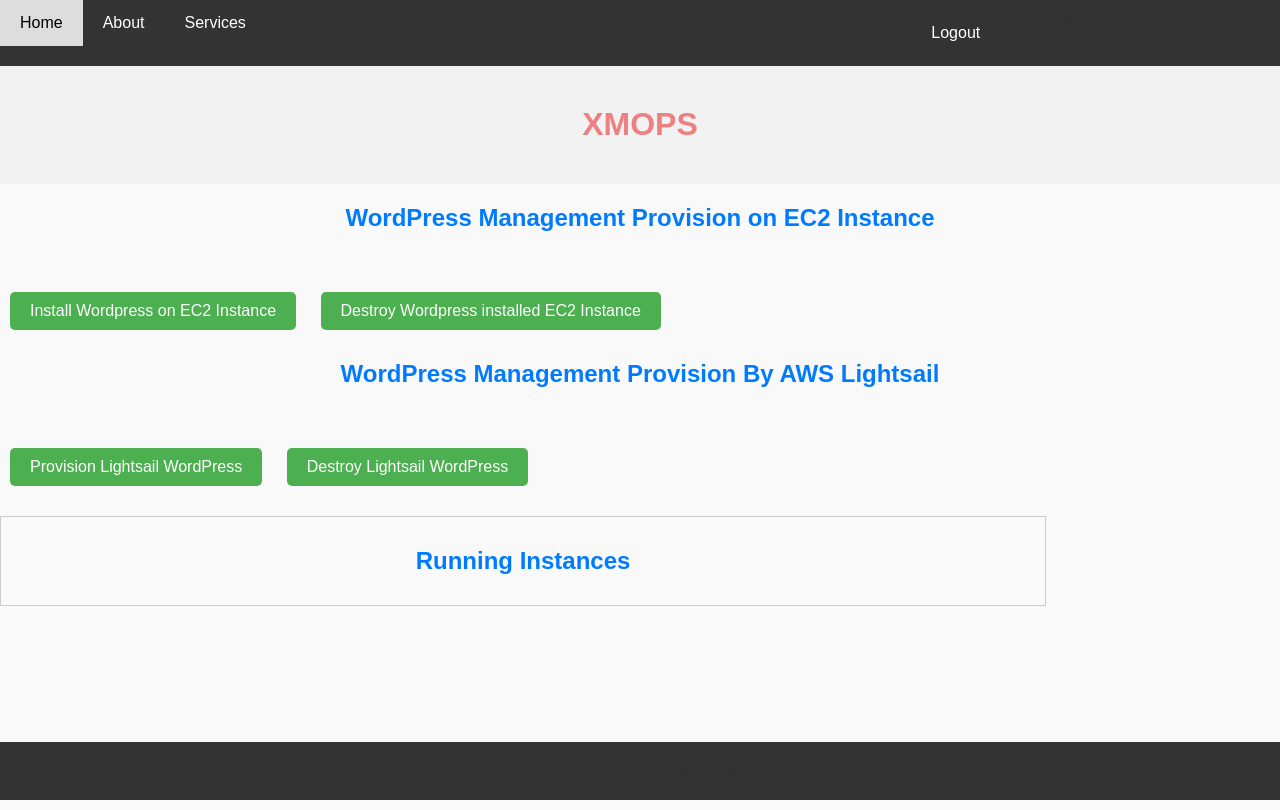
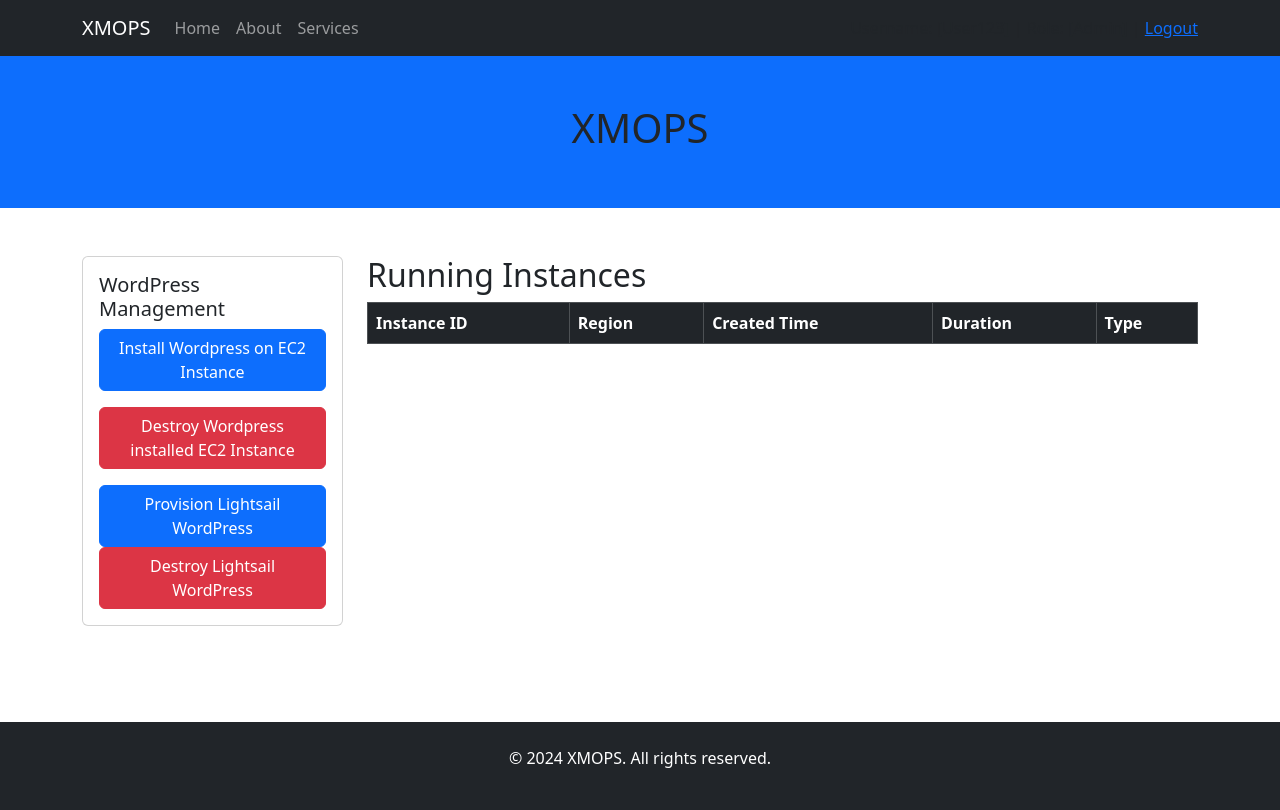
Before and after one commit to ByambadorjB/XMOPS_express.js, a website: page public/index.html in a window 1280 px wide. Drawn offline with nearby package versions, Linux system fonts and the light colour scheme.

Commit message:
index.html changed

```diff
--- a/package.json
+++ b/package.json
@@ -10,7 +10,7 @@
   "author": "",
   "license": "ISC",
   "dependencies": {
-    "aws-sdk": "^2.1562.0",
+    "aws-sdk": "^2.1563.0",
     "express": "^4.18.2"
   }
 }
--- a/public/index.html
+++ b/public/index.html
@@ -4,58 +4,106 @@
     <meta charset="UTF-8">
     <meta name="viewport" content="width=device-width, initial-scale=1.0">
     <title>XMOPS</title>
+    <!-- Bootstrap CSS -->
+    <link href="https://cdn.jsdelivr.net/npm/bootstrap@5.3.0-alpha1/dist/css/bootstrap.min.css" rel="stylesheet">
+    <!-- Custom CSS -->
     <link rel="stylesheet" href="../style/styles.css">
 
 </head>
 <body>
+    <div class="wrapper">
         <!-- Navigation Bar -->
-    <div class="navbar">
-        <a href="#">Home</a>
-        <a href="#">About</a>
-        <a href="#">Services</a>
-        <div class="user-profile">
+        <nav class="navbar navbar-expand-lg navbar-dark bg-dark">
+            <div class="container">
+                <a class="navbar-brand" href="#">XMOPS</a>
+                <button class="navbar-toggler" type="button" data-bs-toggle="collapse" data-bs-target="#navbarNav" aria-controls="navbarNav" aria-expanded="false" aria-label="Toggle navigation">
+                    <span class="navbar-toggler-icon"></span>
+                </button>
+                <div class="collapse navbar-collapse" id="navbarNav">
+                    <ul class="navbar-nav">
+                        <li class="nav-item">
+                            <a class="nav-link" href="#">Home</a>
+                        </li>
+                        <li class="nav-item">
+                            <a class="nav-link" href="#">About</a>
+                        </li>
+                        <li class="nav-item">
+                            <a class="nav-link" href="#">Services</a>
+                        </li>
+                    </ul>
+                    <div class="user-profile ms-auto">
                         Username: [User123] | Role: [Admin] | <a href="#">Logout</a>
                     </div>
                 </div>
+            </div>
+        </nav>
 
         <!--Header Section-->
-    <header>
-        <h1>XMOPS </h1>
+        <header class="bg-primary py-5">
+            <div class="container text-center">
+                <h1>XMOPS</h1>
+            </div>
         </header>
 
         <!-- Main Content Section -->
-    <div id="content">
-
-        <h2>WordPress Management Provision on EC2 Instance</h2>
-        <p id="statusMessage"></p> <!-- Paragraph to display status message -->
-        <button id="createEc2Btn">Install Wordpress on EC2 Instance</button>
-        <button id="destroyEc2Btn">Destroy Wordpress installed EC2 Instance</button>
-
-        <div id="loading" style="display: none;" class="loader">
-
+        <div class="content container mt-5">
+            <div class="row">
+                <div class="col-md-3">
+                    <!-- WordPress Management Menu -->
+                    <div class="card">
+                        <div class="card-body">
+                            <h5 class="card-title">WordPress Management</h5>
+                            <button id="createEc2Btn" class="btn btn-primary mb-3">Install Wordpress on EC2 Instance</button>
+                            <button id="destroyEc2Btn" class="btn btn-danger">Destroy Wordpress installed EC2 Instance</button>
+                            <button id="provisionLightsailWordPressBtn" class="btn btn-primary mt-3">Provision Lightsail WordPress</button>
+                            <button id="destroyLightsailWordPressBtn" class="btn btn-danger">Destroy Lightsail WordPress</button>
                         </div>
-
-        <!-- WordPress Management Section -->
-        <h2>WordPress Management Provision By AWS Lightsail</h2>
-        <p id="statusMessageLightsail"></p>
-        <button id="provisionLightsailWordPressBtn">Provision Lightsail WordPress</button>
-        <button id="destroyLightsailWordPressBtn">Destroy Lightsail WordPress</button>
-
+                    </div>
+                </div>
+                <div class="col-md-9">
                     <!-- Running Instances Section -->
-        <div id="runningInstances">
                     <h2>Running Instances</h2>
-            <ul id="runningInstancesList">
+                    <div class="table-responsive">
+                        <table class="table table-bordered table-hover">
+                            <thead class="table-dark">
+                                <tr>
+                                    <th>Instance ID</th>
+                                    <th>Region</th>
+                                    <th>Created Time</th>
+                                    <th>Duration</th>
+                                    <th>Type</th>
+                                </tr>
+                            </thead>
+                            <tbody id="runningInstancesList">
                                 <!-- List of running instances will be dynamically populated here -->
-            </ul>
+                            </tbody>
+                        </table>
+                    </div>
+                </div>
             </div>
         </div>
 
-    <!-- Footer Section -->
-    <footer>
-        <p>&copy; 2024 XMOPS. All rights reserved.</p>
-    </footer>
+        <!-- Paragraph to display status message for EC2 -->
+        <p id="statusMessage" class="text-center mt-5 mb-0"></p>
+
+        <!-- Paragraph to display status message for Lightsail -->
+        <p id="statusMessageLightsail" class="text-center mt-5 mb-0"></p>
 
 
+
+
+        <!-- Footer Section -->
+        <footer class="bg-dark text-white py-4 mt-auto">
+            <div class="container text-center">
+                <p>&copy; 2024 XMOPS. All rights reserved.</p>
+            </div>
+        </footer>
+    </div>
+
+    <!-- Bootstrap JS (optional, only if you need Bootstrap JavaScript components) -->
+    <script src="https://cdn.jsdelivr.net/npm/bootstrap@5.3.0-alpha1/dist/js/bootstrap.bundle.min.js"></script>
+
+    <!-- Your Custom Script -->
 
     <script>
         document.getElementById('createEc2Btn').addEventListener('click', () =>{
--- a/style/styles.css
+++ b/style/styles.css
@@ -1,152 +1,11 @@
-/* Body styles */
-body {
-    font-family: Arial, sans-serif;
-    background-color: #f9f9f9;
-    margin: 0;
-    padding: 0;
+html, body {
+    height: 100%;
 }
-
-/* Header styles */
-h1 {
-    color: #eb8181;
-    text-align: center;
-    margin-top: 20px;
-}
-
-/* Button styles */
-button {
-    padding: 10px 20px;
-    background-color: #6bbf6b; /* Adjusted button color to a subdued green */
-    color: #fff;
-    border: none;
-    border-radius: 5px;
-    cursor: pointer;
-    margin: 5px;
-    transition: background-color 0.3s;
-}
-
-button:hover {
-    background-color: #4e9d4e; /* Darker shade when hovered */
-}
-
-/* Status message styles */
-p {
-    font-size: 16px;
-    text-align: center;
-    color: #333;
-    margin: 10px 0;
-}
-
-/* Section heading styles */
-h2 {
-    color: #007bff;
-    text-align: center;
-}
-
-/* Container styles */
-.container {
-    max-width: 800px;
-    margin: 0 auto;
-    padding: 20px;
-    background-color: #fff;
-    border-radius: 10px;
-    box-shadow: 0 0 10px rgba(0, 0, 0, 0.1);
-}
-
-
-/* Add styles for status messages */
-#statusMessage, #statusMessageLightsail {
-    margin-bottom: 50px; /* Add some spacing below the status message */
-    font-weight: bold; /* Make the text bold */
-    color: #080e02; /* Set text color */
-    font-size: 18px; /* Set font size */
-    text-align: center; /* Center-align the text */
-    opacity: 0; /* Initially hide the element */
-    animation: fadeIn 1s ease-in-out forwards; /* Apply fade-in animation */
-}
-
-/* Define fade-in animation */
-@keyframes fadeIn {
-    from { opacity: 0; } /* Start from fully transparent */
-    to { opacity: 1; } /* End at fully opaque */
-}
-
-
-/* Additional CSS styles for navigation, header, and footer */
-.navbar {
-    overflow: hidden;
-    background-color: #333;
-}
-
-.navbar a {
-    float: left;
-    display: block;
-    color: white;
-    text-align: center;
-    padding: 14px 20px;
-    text-decoration: none;
-}
-
-.navbar a:hover {
-    background-color: #ddd;
-    color: black;
-}
-
-header {
-    background-color: #f2f2f2;
-    padding: 20px;
-    text-align: center;
-}
-
-footer {
-    background-color: #333;
-    color: white;
-    text-align: center;
-    padding: 10px;
-    position: fixed;
-    left: 0;
-    bottom: 0;
-    width: 100%;
-}
-
-.user-profile {
-    float: right;
-    padding: 10px;
-    color: #333;
-}
-
-/* #content {
+.wrapper {
+    min-height: 100%;
     display: flex;
     flex-direction: column;
-    align-items: center;
 }
-
-#content button {
-    margin: 10px;
-} */
-
-
-
-#content button {
-
-    margin: 10px;
-    padding: 10px 20px;
-    font-size: 16px;
-    border: none;
-    background-color: #4CAF50;
-    color: white;
-    border-radius: 5px;
-    cursor: pointer;
-    transition: background-color 0.3s;
+.content {
+    flex: 1;
 }
-
-#content button:hover {
-    background-color: #45a049;
-}
-
-#runningInstances {
-    margin-top: 20px;
-    border: 1px solid #ccc;
-    padding: 10px;
-    width: 80%;
-}
```
Also changed, not shown: 5 other files. Lines whose indentation alone changed are shown as unchanged.
